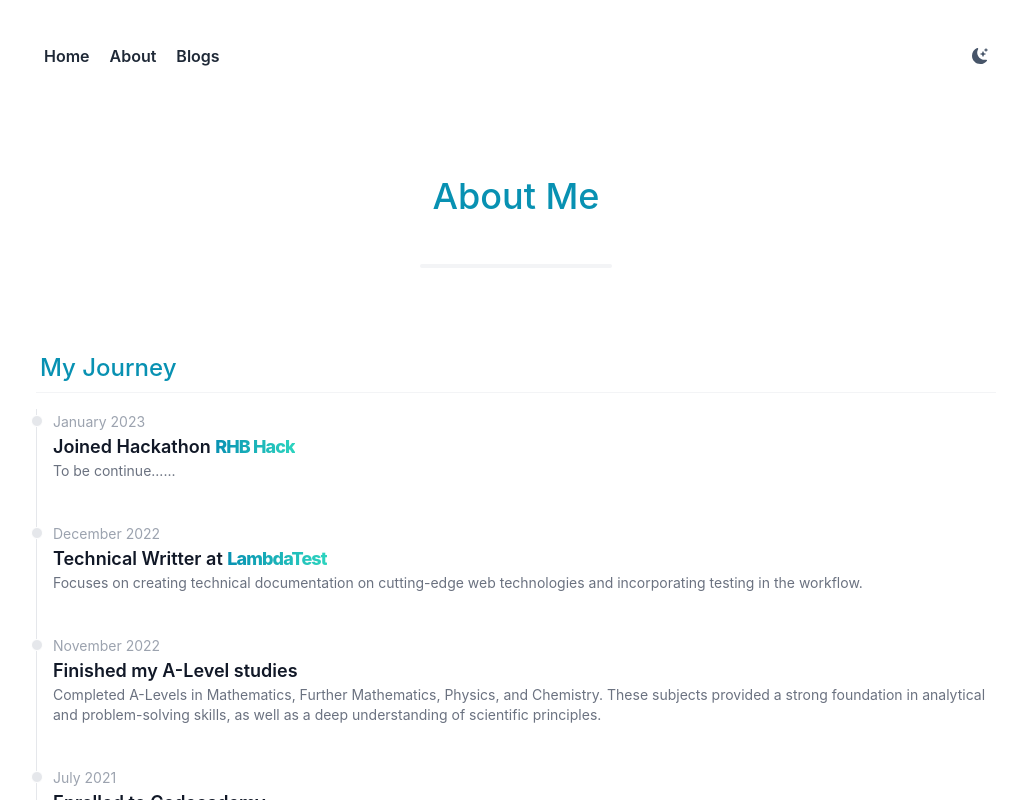
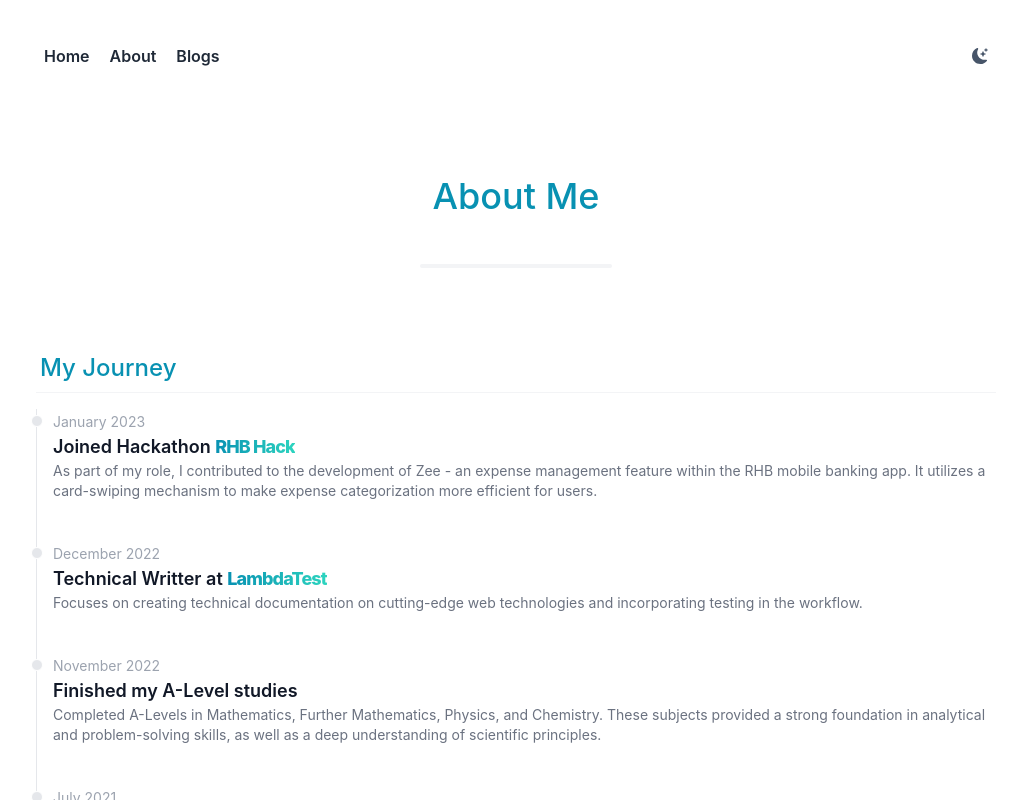
Before and after one commit to dunyanong/myportfolio, a Next.js app: page /about in a window 1280 px wide. Shown: the top 800 px of the page, without its empty margins (124-1142 px from the left). Built offline with nearby package versions, Linux system fonts and the light colour scheme.

Commit message:
Update Timeline.js

```diff
--- a/components/Timeline.js
+++ b/components/Timeline.js
@@ -10,7 +10,7 @@ const Timeline = () => {
                 <div className="absolute w-3 h-3 bg-gray-200 rounded-full mt-1.5 -left-1.5 border border-white dark:border-gray-900 dark:bg-gray-700"></div>
                 <time className="mb-1 text-sm font-normal leading-none text-gray-400 dark:text-gray-500">January 2023</time>
                 <h3 className="text-lg font-semibold text-gray-900 dark:text-white">Joined Hackathon <span className="font-extrabold leading-tighter tracking-tighter bg-clip-text bg-gradient-to-r text-transparent from-cyan-600 to-teal-400 ">RHB Hack</span></h3>
-                <p className="text-sm font-normal text-gray-500 dark:text-gray-400">To be continue......</p>
+                <p className="text-sm font-normal text-gray-500 dark:text-gray-400">As part of my role, I contributed to the development of Zee - an expense management feature within the RHB mobile banking app. It utilizes a card-swiping mechanism to make expense categorization more efficient for users.</p>
             </li>
             <li className="mb-10 ml-4">
                 <div className="absolute w-3 h-3 bg-gray-200 rounded-full mt-1.5 -left-1.5 border border-white dark:border-gray-900 dark:bg-gray-700"></div>
```
